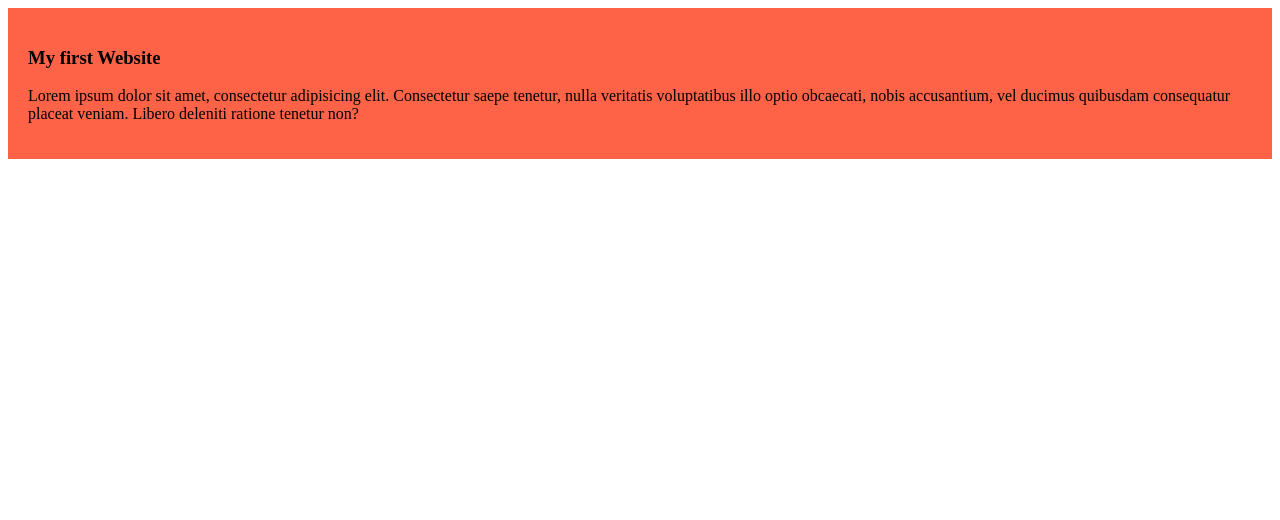
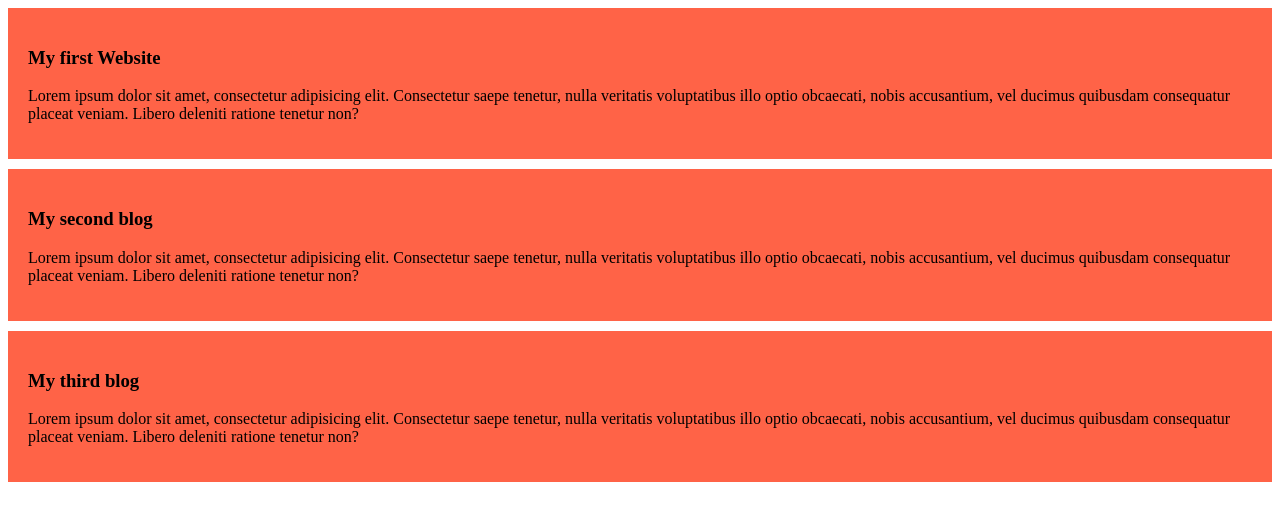
Before and after one commit to raihanraif8/my-simple-website, a plain HTML site: page index.html in a window 1280 px wide. Drawn offline with Linux system fonts and the light colour scheme.

Commit message:
added the second and third blog

```diff
--- a/index.html
+++ b/index.html
@@ -11,5 +11,13 @@
         <h3>My first Website</h3>
         <p>Lorem ipsum dolor sit amet, consectetur adipisicing elit. Consectetur saepe tenetur, nulla veritatis voluptatibus illo optio obcaecati, nobis accusantium, vel ducimus quibusdam consequatur placeat veniam. Libero deleniti ratione tenetur non?</p>
     </div>
+    <div>
+        <h3>My second blog</h3>
+        <p>Lorem ipsum dolor sit amet, consectetur adipisicing elit. Consectetur saepe tenetur, nulla veritatis voluptatibus illo optio obcaecati, nobis accusantium, vel ducimus quibusdam consequatur placeat veniam. Libero deleniti ratione tenetur non?</p>
+    </div>
+    <div>
+        <h3>My third blog</h3>
+        <p>Lorem ipsum dolor sit amet, consectetur adipisicing elit. Consectetur saepe tenetur, nulla veritatis voluptatibus illo optio obcaecati, nobis accusantium, vel ducimus quibusdam consequatur placeat veniam. Libero deleniti ratione tenetur non?</p>
+    </div>
 </body>
 </html>
--- a/styles/blog.css
+++ b/styles/blog.css
@@ -1,4 +1,5 @@
 div{
     background-color: tomato;
     padding: 20px;
+    margin-bottom: 10px;
 }
```
